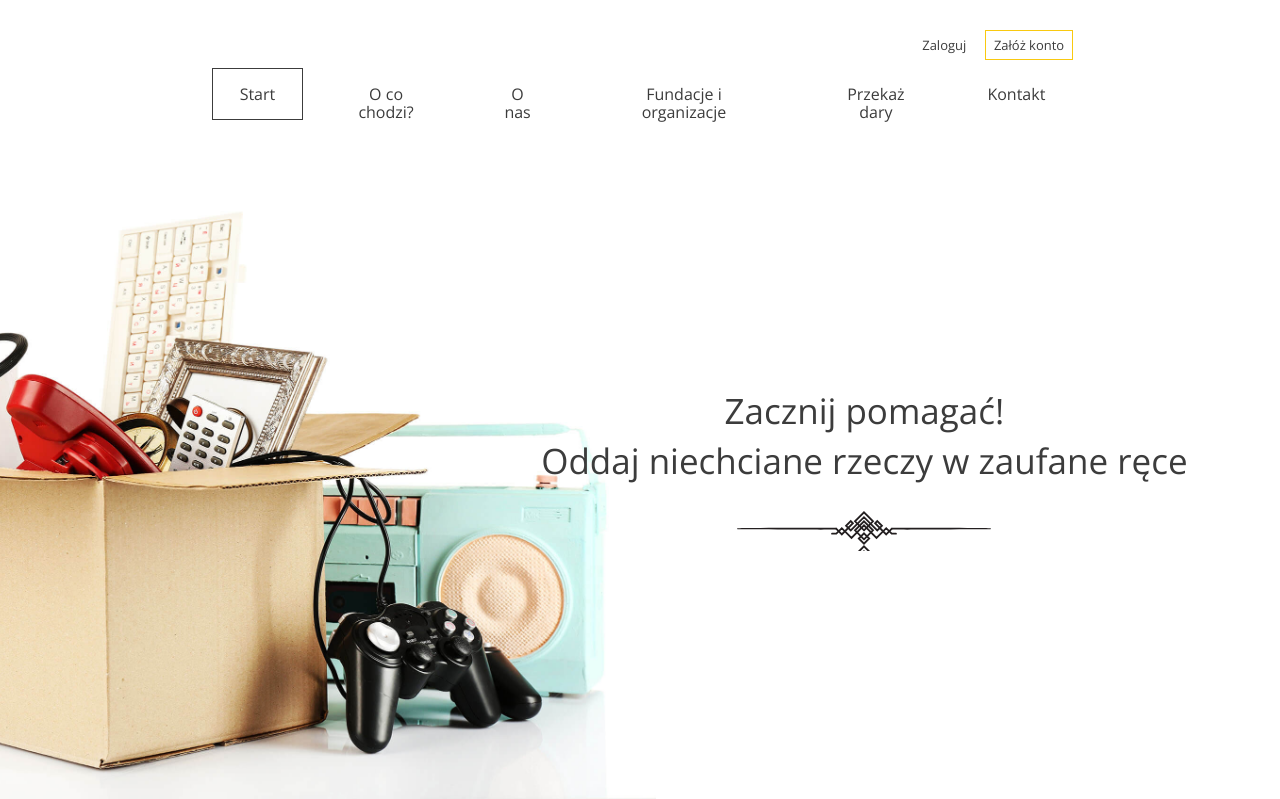
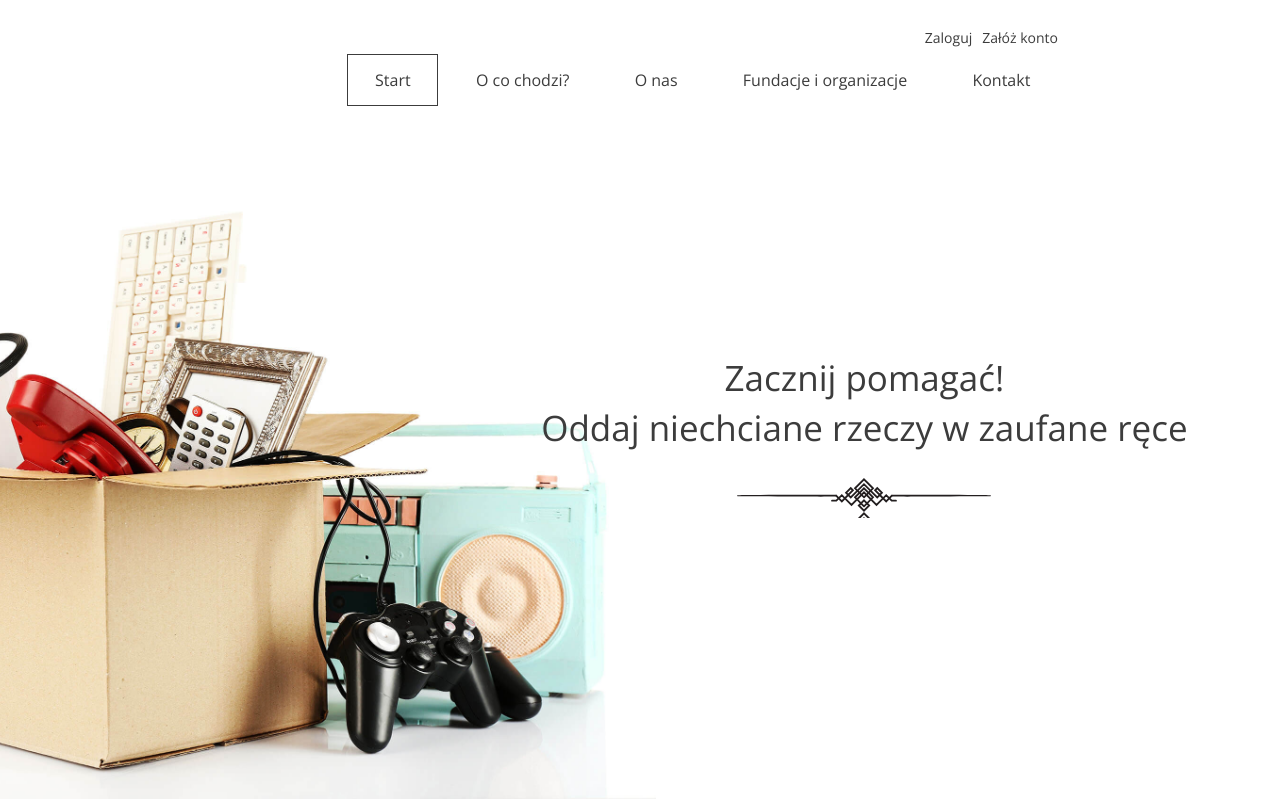
Before and after one commit to Sobotenko/Oddaj_Rzeczy, a Django app: a page that uses oddajMojeRzeczy/templates/index.html in a window 1280 px wide. Shown: the top 799 px of the page. Run offline with Django 3.2, Linux system fonts and the light colour scheme.

Commit message:
kolejny1

```diff
--- a/oddajMojeRzeczy/templates/header.html
+++ b/oddajMojeRzeczy/templates/header.html
@@ -7,12 +7,12 @@
           <li class="highlighted"><a href="#">Załóż konto</a></li>
         </ul>
 
-        <ul>
-          <li><a href="#">Start</a></li>
-          <li><a href="#">O co chodzi?</a></li>
-          <li><a href="#">O nas</a></li>
-          <li><a href="#">Fundacje i organizacje</a></li>
-          <li><a href="#">Kontakt</a></li>
+      <ul>
+          <li><a href="index.html" class="btn btn--without-border active">Start</a></li>
+          <li><a href="index.html#steps" class="btn btn--without-border">O co chodzi?</a></li>
+          <li><a href="index.html#about-us" class="btn btn--without-border">O nas</a></li>
+          <li><a href="index.html#help" class="btn btn--without-border">Fundacje i organizacje</a></li>
+          <li><a href="index.html#contact" class="btn btn--without-border">Kontakt</a></li>
         </ul>
       </nav>
 </header>
--- a/oddajMojeRzeczy/templates/index.html
+++ b/oddajMojeRzeczy/templates/index.html
@@ -1,3 +1,5 @@
+{% load static %}
+
 <!DOCTYPE html>
 <html lang="pl">
   <head>
@@ -5,24 +7,16 @@
     <meta name="viewport" content="width=device-width, initial-scale=1.0" />
     <meta http-equiv="X-UA-Compatible" content="ie=edge" />
     <title>Document</title>
-    <link rel="stylesheet" href="css/style.css" />
+    <link rel="stylesheet" href="{% static "css/style.css" %}" />
+
   </head>
   <body>
     <header class="header--main-page">
       <nav class="container container--70">
-        <ul class="nav--actions">
-          <li><a href="" class="btn btn--small btn--without-border">Zaloguj</a></li>
-          <li><a href="#" class="btn btn--small btn--highlighted">Załóż konto</a></li>
-        </ul>
 
-        <ul>
-          <li><a href="" class="btn btn--without-border active">Start</a></li>
-          <li><a href="#steps" class="btn btn--without-border">O co chodzi?</a></li>
-          <li><a href="#about-us" class="btn btn--without-border">O nas</a></li>
-          <li><a href="#help" class="btn btn--without-border">Fundacje i organizacje</a></li>
-          <li><a href="form.html" class="btn btn--without-border">Przekaż dary</a></li>
-          <li><a href="#contact" class="btn btn--without-border">Kontakt</a></li>
-        </ul>
+
+        {% include "header.html" %}
+
       </nav>
 
       <div class="slogan container container--90">
@@ -228,27 +222,7 @@
       </div>
     </section>
 
-    <footer>
-      <div id="contact" class="contact">
-        <h2>Skontaktuj się z nami</h2>
-        <h3>Formularz kontaktowy</h3>
-        <form class="form--contact">
-          <div class="form-group form-group--50"><input type="text" name="name" placeholder="Imię" /></div>
-          <div class="form-group form-group--50"><input type="text" name="surname" placeholder="Nazwisko" /></div>
-
-          <div class="form-group"><textarea name="message" placeholder="Wiadomość" rows="1"></textarea></div>
-
-          <button class="btn" type="submit">Wyślij</button>
-        </form>
-      </div>
-      <div class="bottom-line">
-        <span class="bottom-line--copy">Copyright &copy; 2019</span>
-        <div class="bottom-line--icons">
-          <a href="#" class="btn btn--small"><img src="images/icon-facebook.svg"/></a>
-          <a href="#" class="btn btn--small"><img src="images/icon-instagram.svg"/></a>
-        </div>
-      </div>
-    </footer>
+   {% include "footer.html" %}
 
     <script src="js/app.js"></script>
   </body>
--- a/oddajMojeRzeczy/templates/login.html
+++ b/oddajMojeRzeczy/templates/login.html
@@ -13,8 +13,6 @@
   <body>
 
   {% include "header.html" %}
-    {%  block header %}
-    {%  endblock %}
 
     <section class="login-page">
       <h2>Zaloguj się</h2>
```
Also changed, not shown: oddajMojeRzeczy/models.py (+11 -5 lines), oddajMojeRzeczy/templates/form-confirmation.html (+2 -7 lines), oddajMojeRzeczy/migrations/0002_auto_20191016_1849.py (added).
